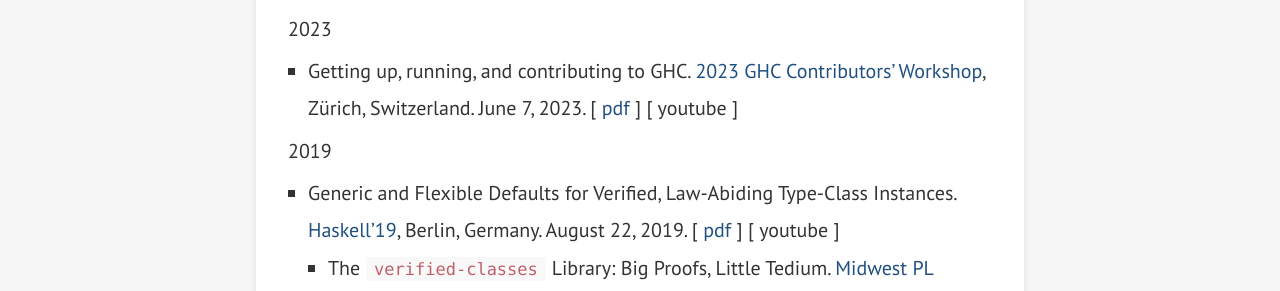
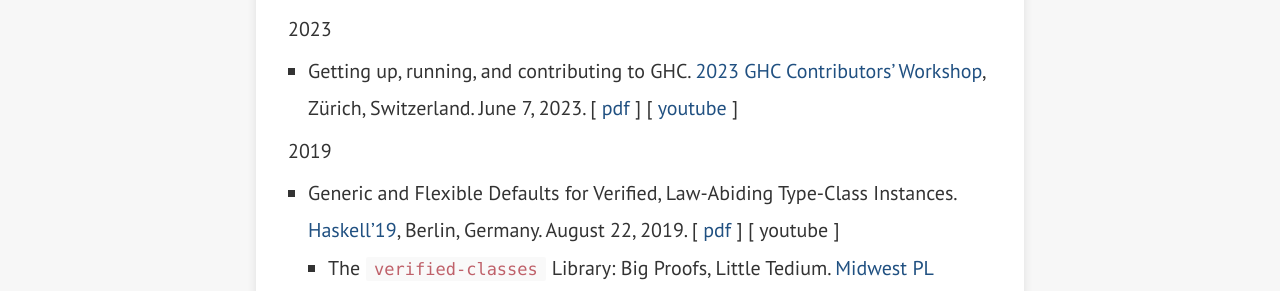
Before and after one commit to RyanGlScott/RyanGlScott.github.io, a Jekyll site: the page built from resume.md, in a window 1280 px wide and 900 px high, scrolled down 1855 px. Shown: the part 165-456 px from the top of the window. Built offline with Jekyll 4.4.1, drawn with Linux system fonts in a browser that asks for light colours; nearby versions of some CDN libraries; part of the change alters nothing that is shown.

```diff
--- a/resume.md
+++ b/resume.md
@@ -35,7 +35,7 @@ permalink: /resume/
 ### Talks
 
 #### 2023
-* Getting up, running, and contributing to GHC. [2023 GHC Contributors' Workshop](https://haskell.foundation/events/2023-ghc-development-workshop.html), Zürich, Switzerland. June 7, 2023. [ [pdf](../talk-slides/ghc-contributors-workshop-2023.pdf) ] [ youtube ]
+* Getting up, running, and contributing to GHC. [2023 GHC Contributors' Workshop](https://haskell.foundation/events/2023-ghc-development-workshop.html), Zürich, Switzerland. June 7, 2023. [ [pdf](../talk-slides/ghc-contributors-workshop-2023.pdf) ] [ [youtube](https://youtube.com/video/1mBkExAOS6c) ]
 
 #### 2019
 * Generic and Flexible Defaults for Verified, Law-Abiding Type-Class Instances. [Haskell'19](https://icfp19.sigplan.org/home/haskellsymp-2019), Berlin, Germany. August 22, 2019. [ [pdf](../talk-slides/verified-classes-haskell19.pdf) ] [ youtube ]
```
